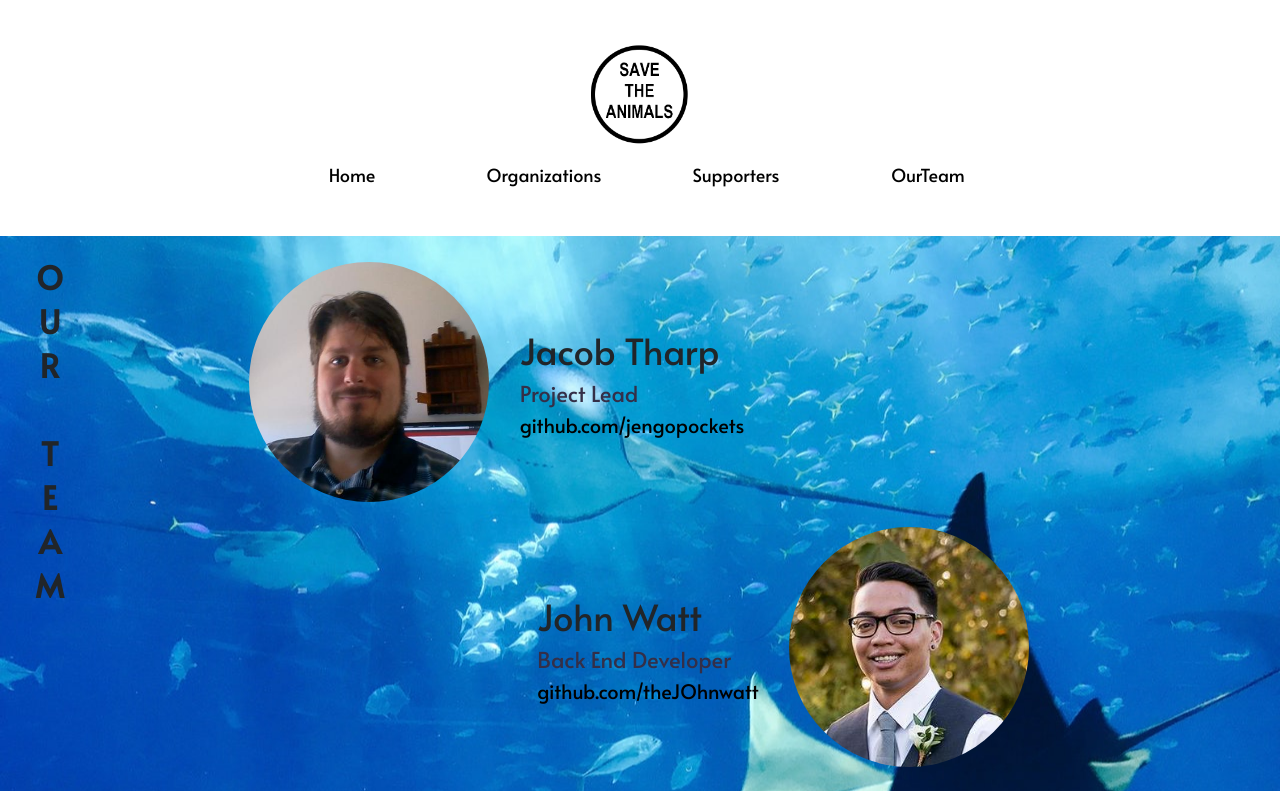
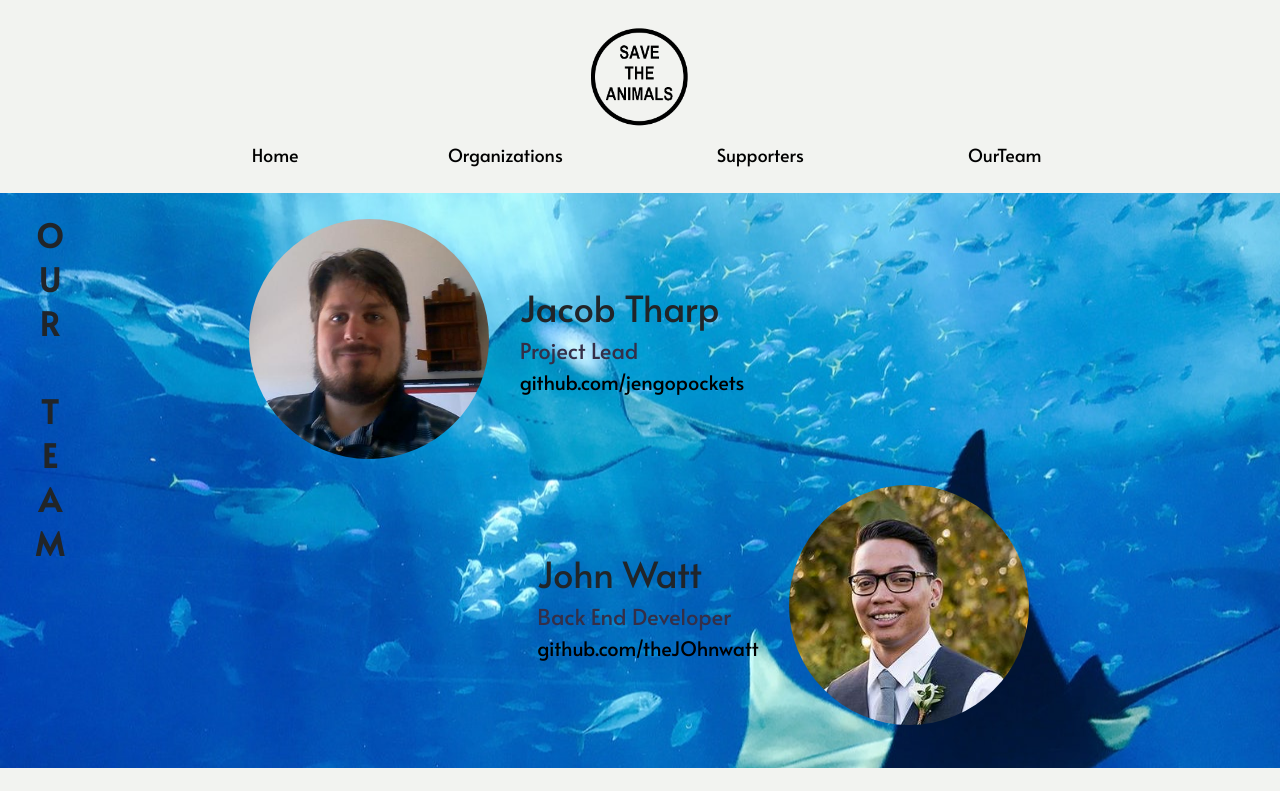
Before and after one commit to bwJacobsTeam/Ui, a plain HTML site: page about.html in a window 1280 px wide. Shown: the top 791 px of the page. Drawn offline with Linux system fonts and the light colour scheme.

Commit message:
made changes to nav

```diff
--- a/about.html
+++ b/about.html
@@ -16,6 +16,7 @@
     <link rel="stylesheet" href="css/index.css" />
   </head>
 
+  <div class="about-container">
   <body>
     <!-- start of navbar -->
     <header>
@@ -176,7 +177,7 @@
         </div>
         <p class = copy> © Save the Animals | 2019 <p>
     </footer>
-
     <!-- end of footer section -->
+  </div>
   </body>
 </html>
--- a/less/about.less
+++ b/less/about.less
@@ -147,11 +147,14 @@
 }
 
 .quote {
+    .bg-img(100%);
     text-align: center;
+
 
     div {
         padding: 3%;
         .flex(column, center, center);
+        border-bottom: 3px dotted @shark;
 
         h2 {
             color: @purple;
--- a/less/global.less
+++ b/less/global.less
@@ -10,6 +10,7 @@ html, body {
     font-family: 'Alata', sans-serif;
     color: @shark;
     line-height: 1.5;
+    background: @white;
 }
 
 body {
--- a/less/navigation.less
+++ b/less/navigation.less
@@ -1,13 +1,55 @@
 nav {
     .flex(column, center, center);
     width: 100%;
-    margin: 3% 0;
+    margin: 2% 0;
+
+    .nav-links {
+        margin-top: 1%;
+        overflow: hidden;
+        .dropdown1, .dropdown2 {
+            // float: center;
+            // overflow: hidden;
+            display: inline-block;
+            margin-left: 6%;
+
+            @media @phone {
+                margin-left: 0;
+            }
+
+            &:hover .drop-content {
+                display:block;
+            }
+
+            .dropbtn {
+                display: inline-block;
+                // padding: 0 2%;
+                background-color: inherit;
+                font-family: inherit;
+                margin: 0;
+
+            }
+
+            .drop-content {
+                .dropdown();
+
+                a {
+                    float: none;
+                    text-decoration: none;
+                    display: block;
+                    text-align: center;
+
+                    &:hover {
+                        background: @hover;
+                    }
+                }
+            }
+        }
+    }
 
     div {
         .flex(row, center, center);
-        flex-wrap: nowrap;
         width: 100%;
-        margin: 5px 0;
+        // margin: 5px 0;
 
         @media @phone {
             .flex(column, center, center);
@@ -21,9 +63,10 @@ nav {
             }
 
             @media @phone {
+                text-align: center;
                 width: 30%;
                 border-bottom: 3px dotted @shark;
-                padding: 0 0 2%;
+                // padding: 0 0 2%;
             }
 
         }
@@ -43,9 +86,12 @@ nav {
         a {
             text-decoration: none;
             font-size: 1.8rem;
-            margin: 0 1%;
-            padding: 0 2%;
             color: black;
+            display: inline-block;
+            text-align: center;
+            // margin: 0 1%;
+            // padding: 0 2%;
+
 
 
             &:hover {
@@ -54,54 +100,55 @@ nav {
 
             @media @phone {
                 font-size: 1.6rem;
-                margin: 0 3%;
+                // margin: 0 3%;
                 padding: 0;
             }
         }
     }
 }
 
-.nav-links {
-    overflow: hidden;
+// .nav-links {
+//     overflow: hidden;
 
-    a {
-        float: center;
-        // display: inline-block;
-        text-align: center;
-        padding: 0 2%;
-    }
+//     a {
+//         // float: center;
+//         display: inline-block;
+//         text-align: center;
 
-    .dropdown1, .dropdown2 {
-        float: center;
-        overflow: hidden;
-        // display: inline-block;
+//         // padding: 0 2%;
+//     }
 
-        &:hover .drop-content {
-            display:block;
-        }
+//     .dropdown1, .dropdown2 {
+//         // float: center;
+//         // overflow: hidden;
+//         display: inline-block;
 
-        .dropbtn {
-            // display: inline-block;
-            padding: 0 2%;
-            background-color: inherit;
-            font-family: inherit;
-            margin: 0;
+//         &:hover .drop-content {
+//             display:block;
+//         }
 
-        }
+//         .dropbtn {
+//             display: inline-block;
+//             // padding: 0 2%;
+//             background-color: inherit;
+//             font-family: inherit;
+//             margin: 0;
 
-        .drop-content {
-            .dropdown();
+//         }
 
-            a {
-                float: none;
-                text-decoration: none;
-                display: block;
-                text-align: left;
+//         .drop-content {
+//             .dropdown();
 
-                &:hover {
-                    background: @hover;
-                }
-            }
-        }
-    }
-}
+//             a {
+//                 float: none;
+//                 text-decoration: none;
+//                 display: block;
+//                 text-align: center;
+
+//                 &:hover {
+//                     background: @hover;
+//                 }
+//             }
+//         }
+//     }
+// }
```
Also changed, not shown: css/index.css.
